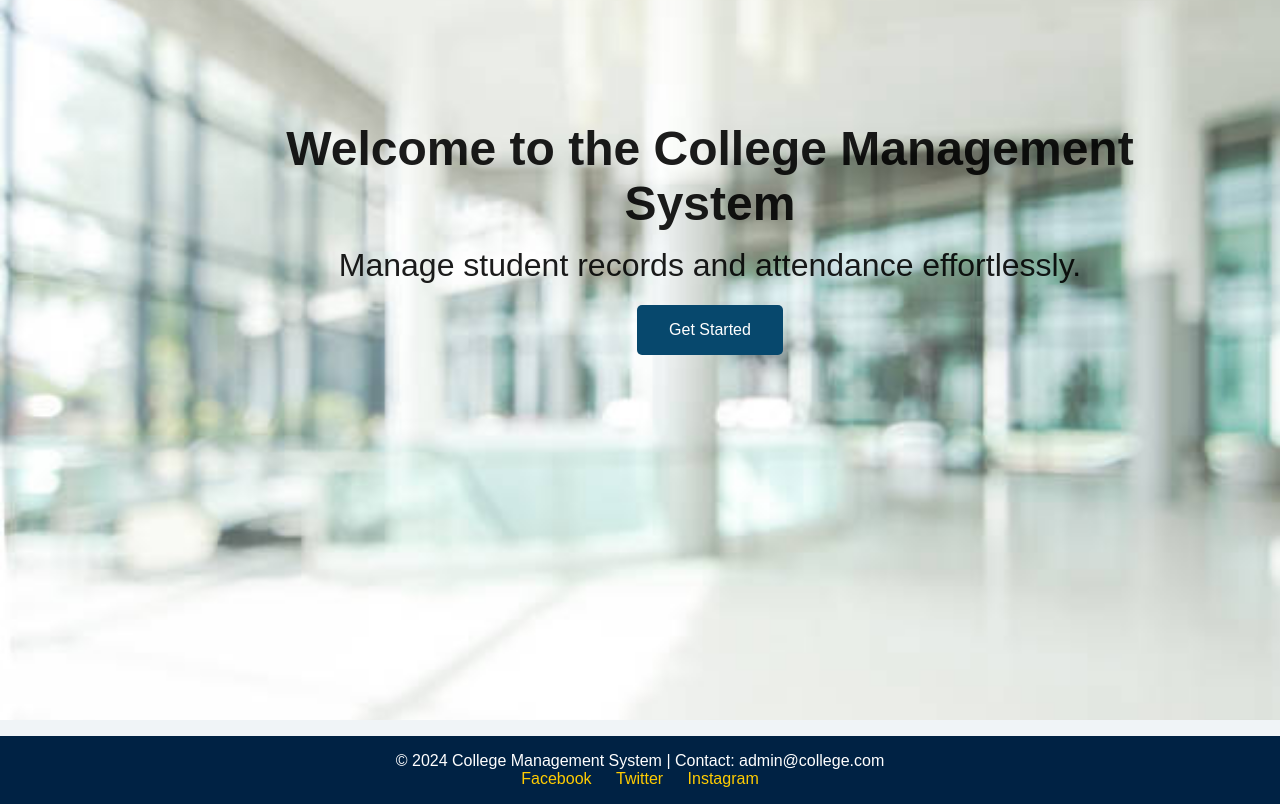
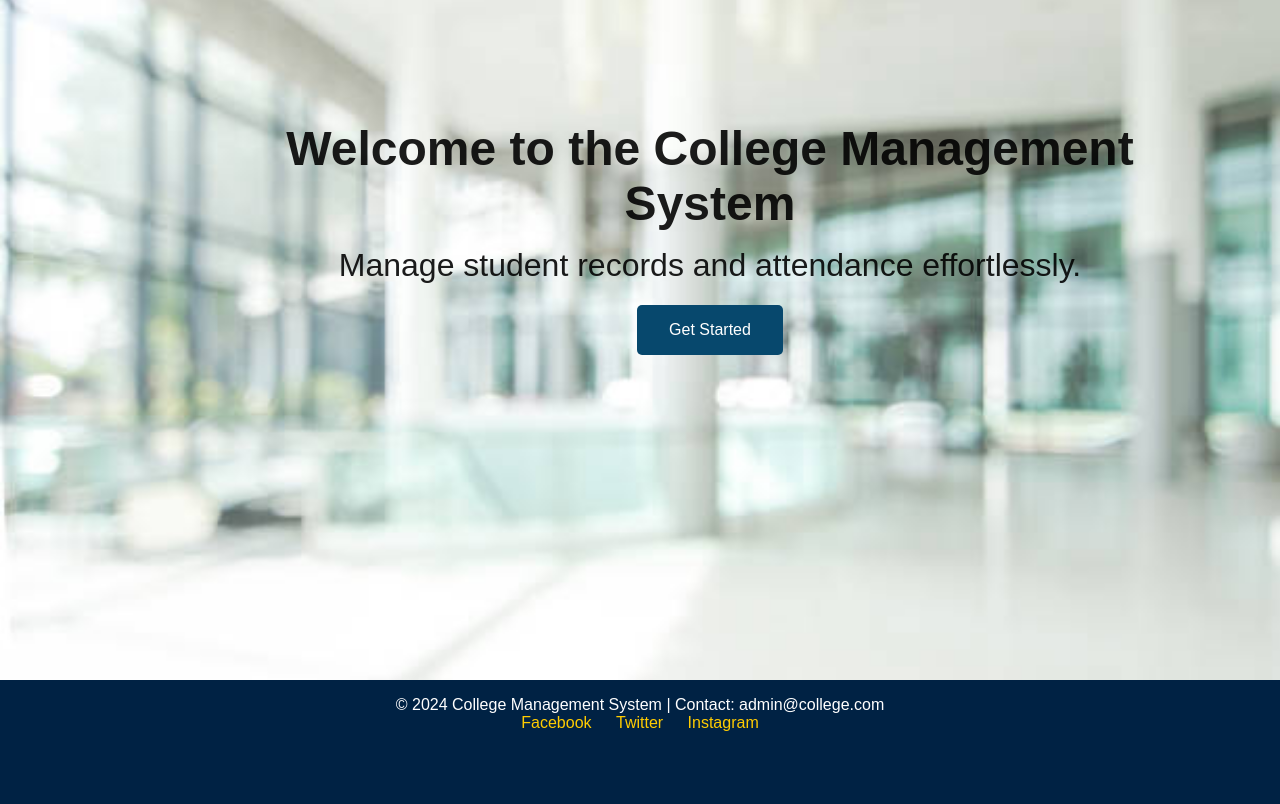
Before and after one commit to Nanawarenishaa/Ty-Project, a PHP site: page / in a window 1280 px wide. Shown: the part 60-864 px from the top of the page. After the commit the page ends 791 px from the top, so only its background shows below. Run offline with PHP 8.4, Linux system fonts and the light colour scheme.

Commit message:
Add files via upload

```diff
--- a/style.css
+++ b/style.css
@@ -52,7 +52,7 @@ body {
   background-repeat: no-repeat;
   background-position:center;
   background-size: cover;
-  height: 90vh;
+  height: 85vh;
   display: flex;
   justify-content: center;
   align-items: center;
@@ -93,10 +93,9 @@ body {
 
 
 footer {
-
   bottom: 0;
   width: 100%;
-  margin-top: 1rem;
+
   background-color: #002244;
   color: white;
   padding: 1rem;
```
